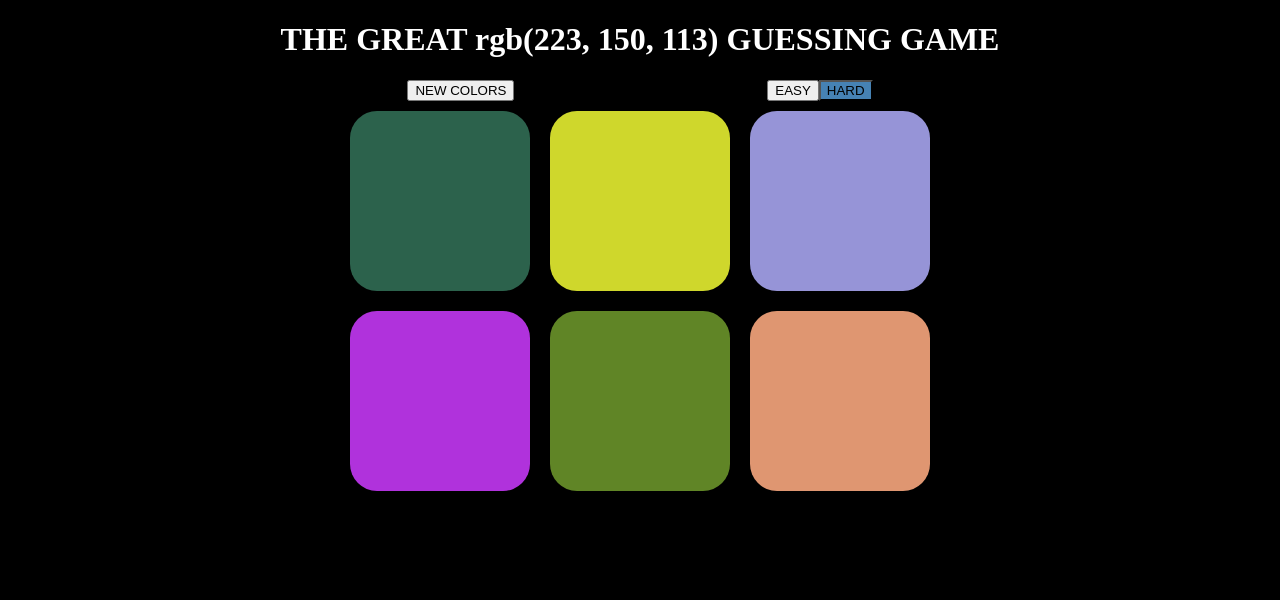
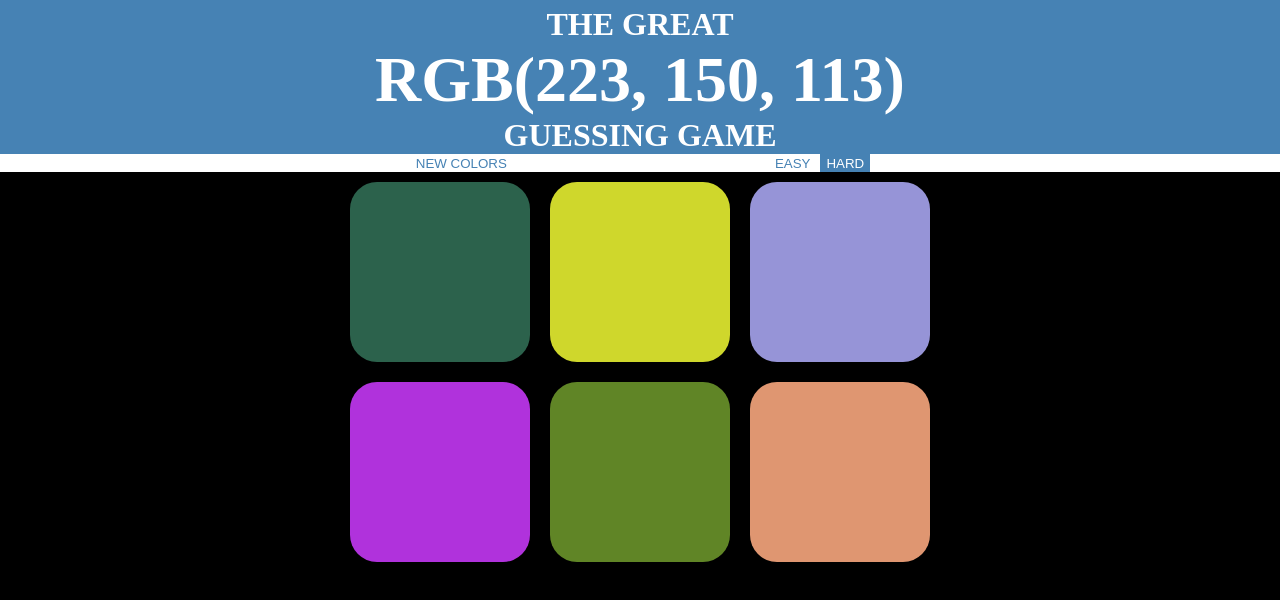
Before and after one commit to ashishranjanth/Color-Game, a plain HTML site: page guessColorGame.html in a window 1280 px wide. Drawn offline with Linux system fonts and the light colour scheme.

Commit message:
design h1 and button

```diff
--- a/colorGame.css
+++ b/colorGame.css
@@ -1,6 +1,10 @@
 h1{
 	text-align: center;
 	color: white;
+	text-transform: uppercase;
+	background: steelblue;
+	margin:0;
+	padding-top:0.5%;
 }
 .square{
 	transition:background 0.3s;
@@ -17,19 +21,36 @@ margin:0 auto;
 }
 #strip{
 	text-align: center;
+	background:white;
+	font-size: 700;
 }
 .selected{
 	background:steelblue;
+	color:white;
 }
 body{
 	background:black;
+	margin: 0;
+	/*font-family: "Montserrat", "Avenir";*/
 }
 #msg{
 	width: 20%;
 	display: inline-block;
 	color:white;
 }
+button{
+	height:100%;
+	border:none;
+	padding-top:2px;
+	color:steelblue;
+	background:white;
+	outline: none;
+}
 button:hover {
+	color:white;
 	transition-duration: 0.4s;
 	background:steelblue;
 }
+#goal{
+	font-size:2em;
+}
--- a/colorGame.js
+++ b/colorGame.js
@@ -18,6 +18,7 @@ function init(){
 
 function setupBtn(){
 easyBtn.addEventListener(("click"),function(){
+	document.querySelectorAll("h1")[0].style.backgroundColor="steelblue";
 	easyBtn.classList.add("selected");
 	hardBtn.classList.remove("selected");
 	document.querySelectorAll("#msg")[0].textContent="";
@@ -26,6 +27,7 @@ easyBtn.addEventListener(("click"),function(){
 });
 
 hardBtn.addEventListener(("click"),function(){
+	document.querySelectorAll("h1")[0].style.backgroundColor="steelblue";
 	easyBtn.classList.remove("selected");
 	hardBtn.classList.add("selected");
 	showAll();
@@ -34,6 +36,7 @@ hardBtn.addEventListener(("click"),function(){
 });
 
 resetBtn.addEventListener("click",function(){
+	document.querySelectorAll("h1")[0].style.backgroundColor="steelblue";
 	easyBtn.classList.remove("selected");
 	hardBtn.classList.add("selected");
 	showAll();
@@ -47,6 +50,7 @@ function setupSquare(){
 for(let i=0;i<colors.length;i++){
 	squares[i].addEventListener("click",function(){
 		if(this.style.backgroundColor===picked){
+			document.querySelectorAll("h1")[0].style.backgroundColor=picked;
 			resetBtn.textContent="PLAY AGAIN?";
 			for(let j=0;j<colors.length;j++){
 				squares[j].style.backgroundColor=picked;
--- a/guessColorGame.html
+++ b/guessColorGame.html
@@ -6,8 +6,8 @@
 
 </head>
 <body>
-	<h1 >THE GREAT <span id="goal">rgb</span> GUESSING GAME</h1>
-	<div id="strip"><button id="reset">NEW COLORS</button><span id="msg"></span><button id="easyBtn">EASY</button><button id="hardBtn" class="selected">HARD</button></div>
+	<h1 >THE GREAT <br> <span id="goal">RGB</span> <br>GUESSING GAME</h1>
+	<div id="strip"><button id="reset">NEW COLORS</button><span id="msg"></span><button id="easyBtn">EASY</button> <button id="hardBtn" class="selected">HARD</button></div>
 	<div id="container">
 		<div class="square"></div>
 		<div class="square"></div>
```
